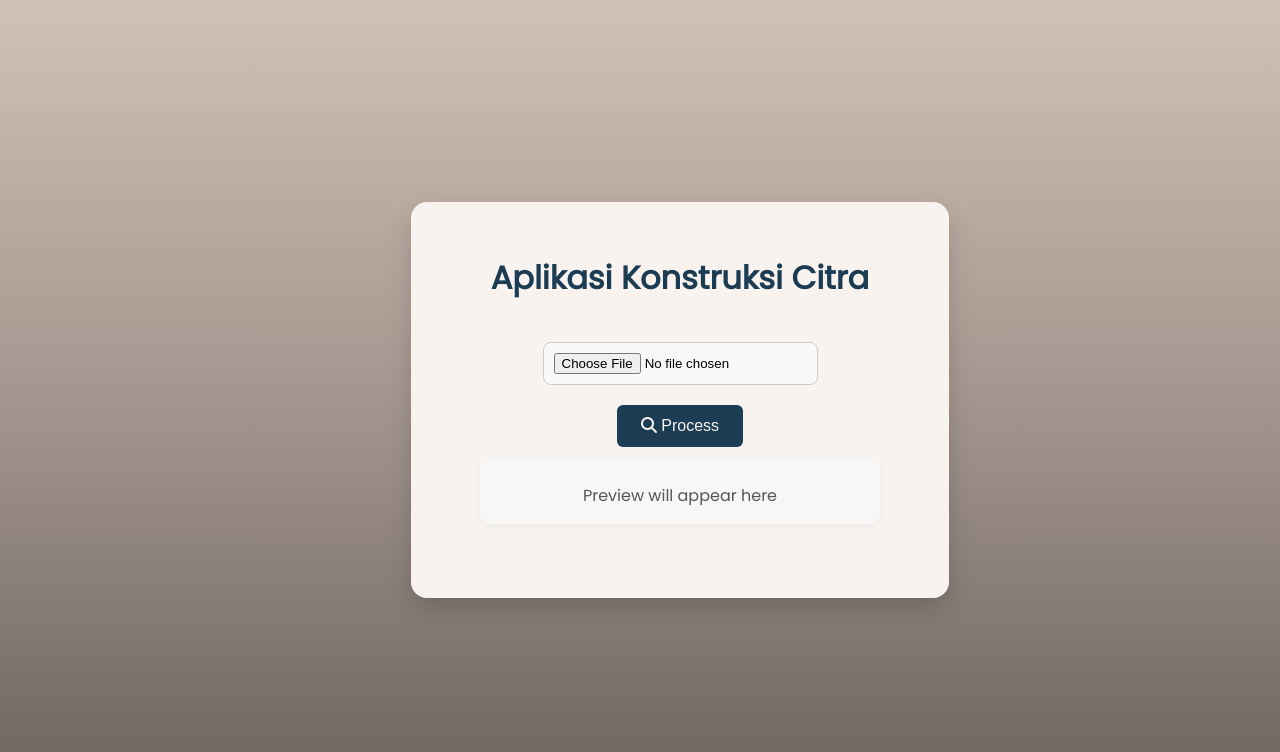
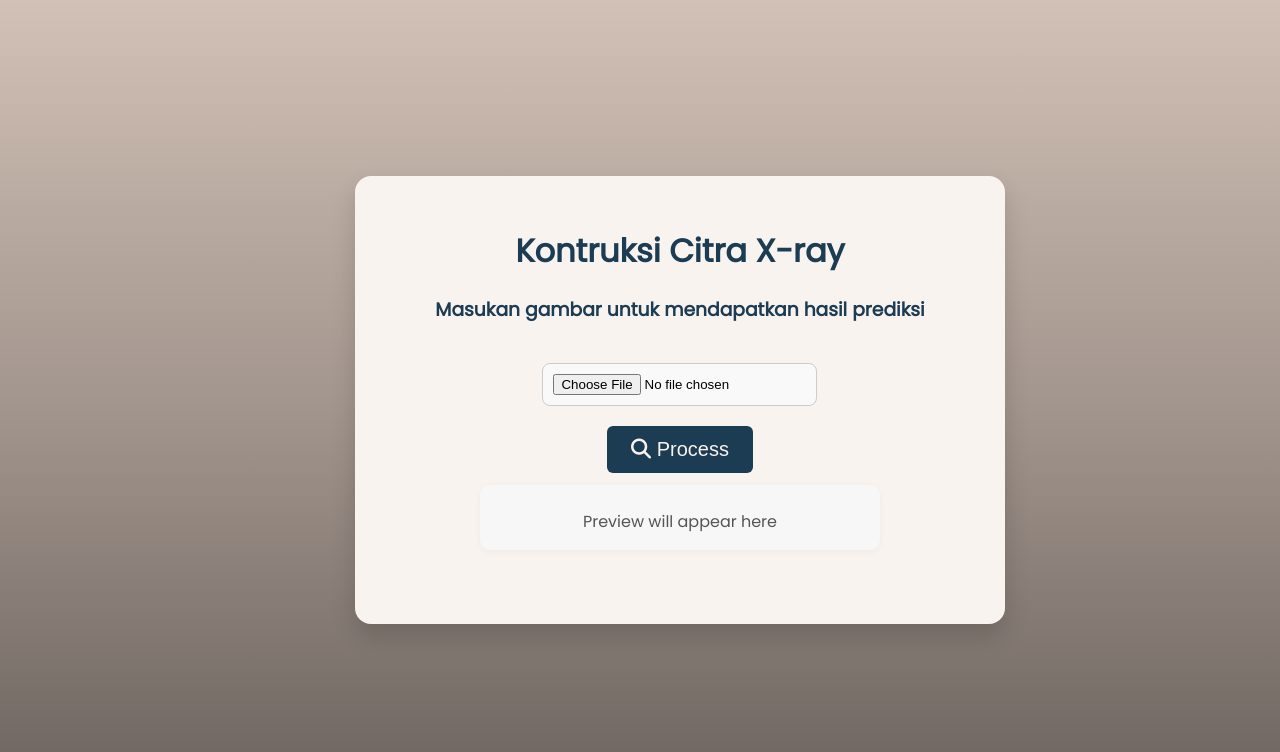
Before and after one commit to badipram/FEBEXray, a React (Vite) app in the folder frontend/: page / in a window 1280 px wide. Shown: the top 752 px of the page. Built offline with nearby package versions, Linux system fonts and the light colour scheme.

Commit message:
add loader in form upload

```diff
--- a/frontend/src/App.css
+++ b/frontend/src/App.css
@@ -55,7 +55,7 @@ button {
       background: #1B3C53;;
       color: #F9F3EF;
       padding: 12px 24px;
-      font-size: 16px;
+      font-size: 20px;
       border: none;
       border-radius: 6px;
       cursor: pointer;
@@ -103,8 +103,8 @@ button {
     border-collapse: collapse;
     width: 100%;
     margin-top: 20px;
-    font-family: 'Segoe UI', Tahoma, Geneva, Verdana, sans-serif;
-    font-size: 17px;
+    font-family: 'poppins', sans-serif;
+    font-size: 16px;
     box-shadow: 0 2px 8px rgba(0, 0, 0, 0.1);
     overflow: hidden;
     border-radius: 10px;
--- a/frontend/src/App.jsx
+++ b/frontend/src/App.jsx
@@ -11,6 +11,7 @@ function App() {
   const [error, setError] = useState(false);
   const [selectedFile, setSelectedFile] = useState(null);
   const [detectionInfo, setDetectionInfo] = useState([]);
+  const [loading, setLoading] = useState(false);
 
   const [originalImg, setOriginalImg] = useState(null);
   const [enhancedImg, setEnhancedImg] = useState(null);
@@ -40,6 +41,7 @@ function App() {
 
     setResultText('');
     setError(false);
+    setLoading(true);
 
     const formData = new FormData();
     formData.append('image', selectedFile);
@@ -66,13 +68,17 @@ function App() {
       setResultText('❌ Prediction failed.');
       setError(true);
       console.error(err);
+    } finally {
+      // await new Promise(resolve => setTimeout(resolve, 1000));
+      setLoading(false);
     }
   };
 
   return (
     <div className="container">
-      <h1>Aplikasi Konstruksi Citra</h1>
-      <FormUpload onSubmit={handleSubmit} onFileChange={handleChange} />
+      <h1>Kontruksi Citra X-ray</h1>
+      <h3>Masukan gambar untuk mendapatkan hasil prediksi</h3>
+      <FormUpload onSubmit={handleSubmit} onFileChange={handleChange} loading={loading} />
 
       {originalImg && enhancedImg && predictedImg ? (
         <>
--- a/frontend/src/components/FormUpload.jsx
+++ b/frontend/src/components/FormUpload.jsx
@@ -1,13 +1,20 @@
-function FormUpload ({onSubmit, onFileChange}) {
+function FormUpload({ onSubmit, onFileChange, loading }) {
   return (
     <form onSubmit={onSubmit}>
       <input type="file" accept="image/*" required onChange={onFileChange} />
       <br />
+
+      {loading ? (
+        <button type="button" disabled>
+          <i className="fa-solid fa-spinner fa-spin"></i> Processing
+        </button>
+      ) : (
         <button type="submit">
           <i className="fa-solid fa-magnifying-glass"></i> Process
         </button>
+      )}
     </form>
-    )
+  );
 }
 
 export default FormUpload;
```
Lines whose indentation alone changed are shown as unchanged.
